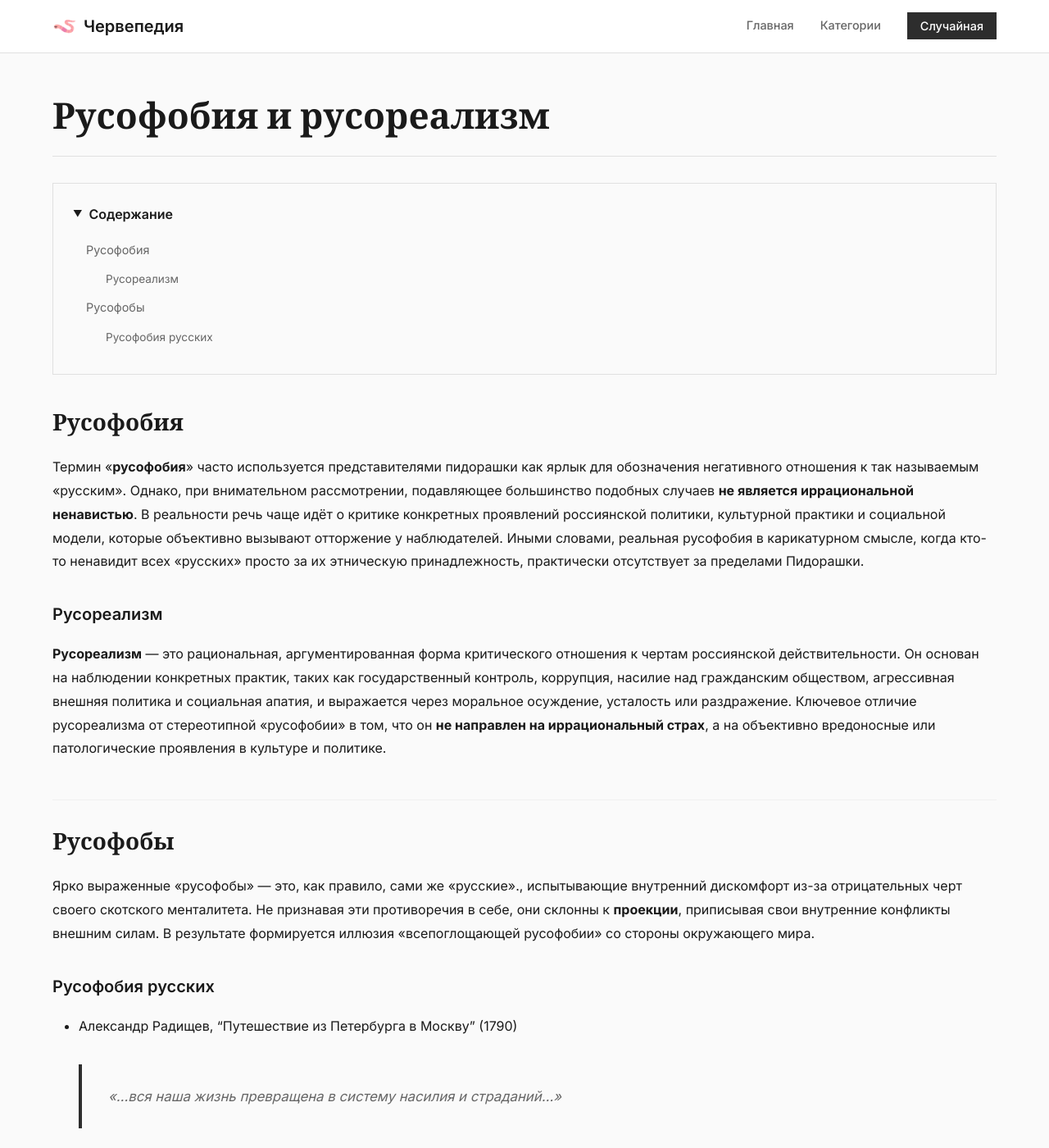
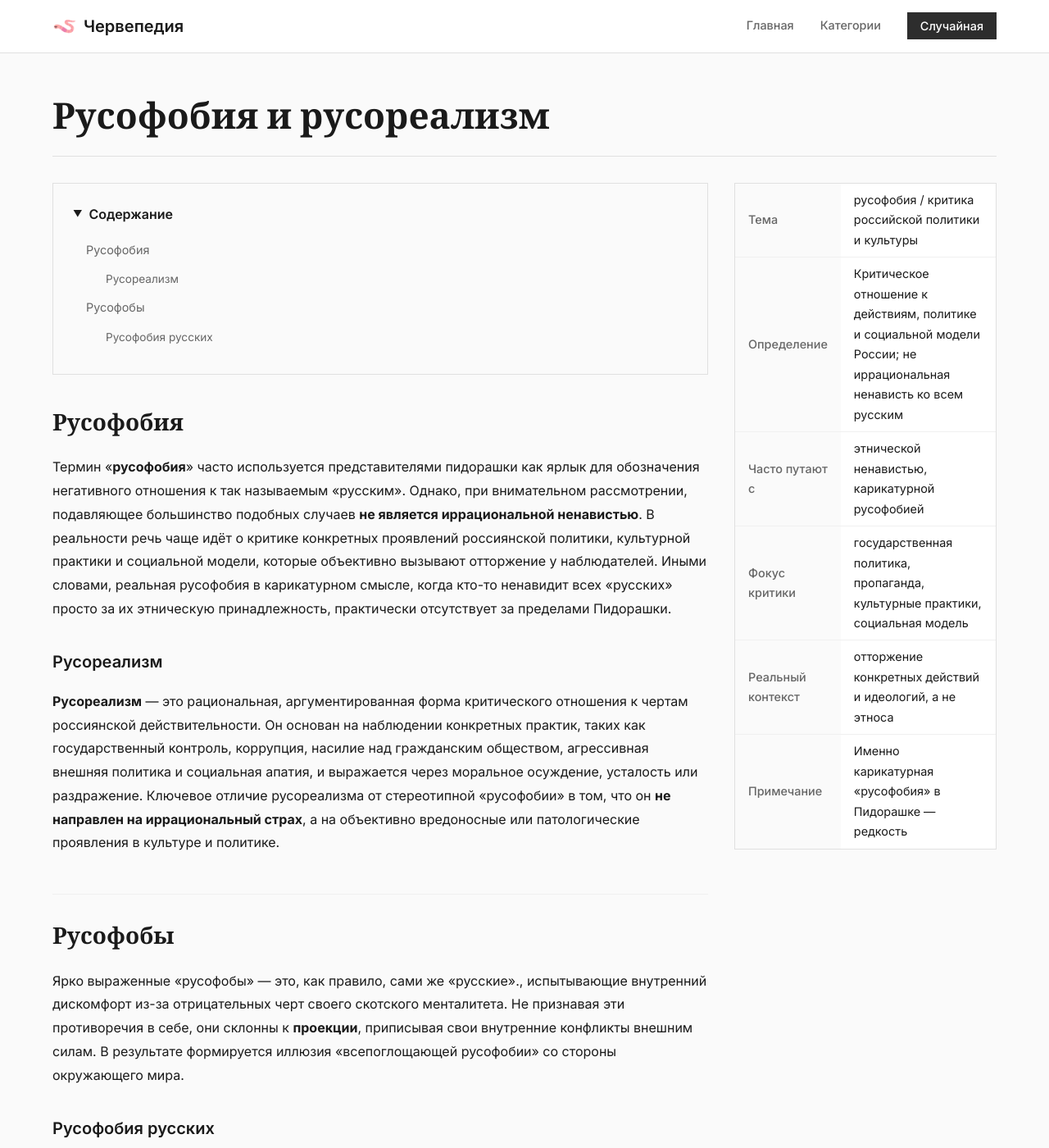
Before and after one commit to cherwepedia/111, a Jekyll site: the page built from _posts/2024-11-18-rusofobia.md, in a window 1280 px wide and 1400 px high. Shown: the whole window at 82% size. Built offline with Jekyll 4.4.1, drawn with Linux system fonts in a browser that asks for light colours.

Commit message:
Update 2024-11-18-rusofobia.md

```diff
--- a/_posts/2024-11-18-rusofobia.md
+++ b/_posts/2024-11-18-rusofobia.md
@@ -1,9 +1,24 @@
 ---
 layout: post
 title: "Русофобия и русореализм"
-categories: [Политика]
-description: Термин «русофобия» часто используется представителями пидорашки как ярлык для обозначения негативного отношения к так называемым «русским» | Червепедия - энциклопедия Черветреда
+categories: [politika]
+
+infobox:
+  data:
+    - label: "Тема"
+      value: "русофобия / критика российской политики и культуры"
+    - label: "Определение"
+      value: "Критическое отношение к действиям, политике и социальной модели России; не иррациональная ненависть ко всем русским"
+    - label: "Часто путают с"
+      value: "этнической ненавистью, карикатурной русофобией"
+    - label: "Фокус критики"
+      value: "государственная политика, пропаганда, культурные практики, социальная модель"
+    - label: "Реальный контекст"
+      value: "отторжение конкретных действий и идеологий, а не этноса"
+    - label: "Примечание"
+      value: "Именно карикатурная «русофобия» в Пидорашке — редкость"
 ---
+
 
 ## Русофобия
 
```
